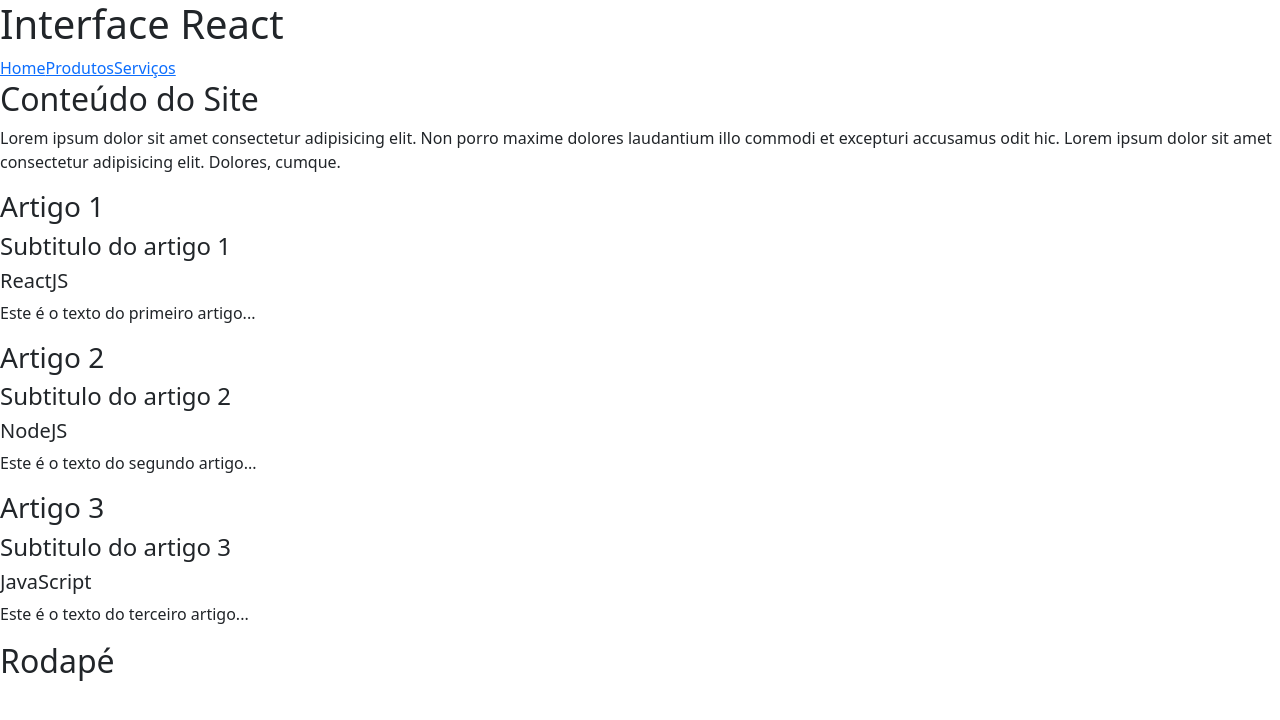
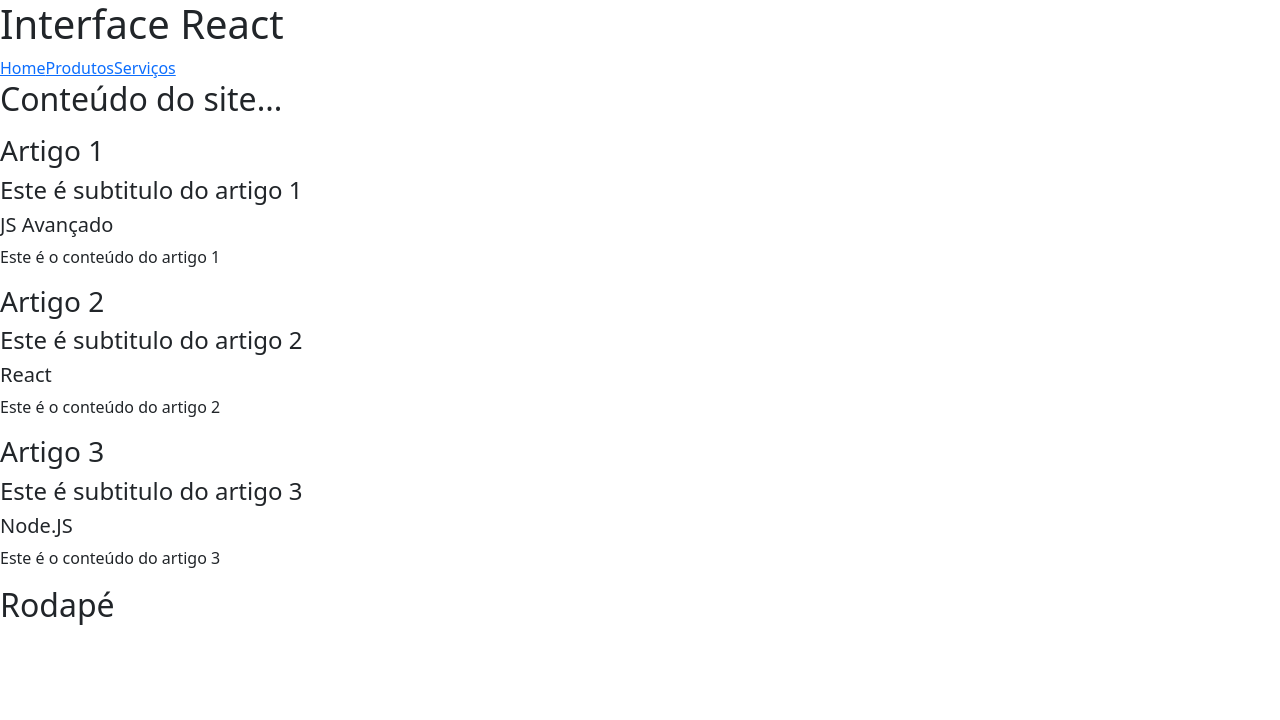
Before and after one commit to GabrielG9z/meu-app, a React (Create React App) app: page / in a window 1280 px wide. Shown: the top 720 px of the page. Built offline with nearby package versions, Linux system fonts and the light colour scheme.

Commit message:
Update
Fizemos  o acesso de um objeto através do map, que é um loop para exibição de todos os dados programados

```diff
--- a/src/components/layout/Conteudo.jsx
+++ b/src/components/layout/Conteudo.jsx
@@ -1,48 +1,45 @@
 import Artigo from "../Artigo";
 
 const Conteudo = () => {
-  /*1) Crie um array com o nome de 3 cursos
-    2) Dentro das chamadas do artigos, passe como uma nova prop chamada curso o nome de cada curso.
-  */
-  const curso = ["ReactJS", "NodeJS", "JavaScript"];
+  const artigos = [
+    {
+      titulo: "Artigo 1",
+      subtitulo: "Este é subtitulo do artigo 1",
+      texto: "Este é o conteúdo do artigo 1",
+      curso: "JS Avançado",
+    },
+    {
+      titulo: "Artigo 2",
+      subtitulo: "Este é subtitulo do artigo 2",
+      texto: "Este é o conteúdo do artigo 2",
+      curso: "React",
+    },
+    {
+      titulo: "Artigo 3",
+      subtitulo: "Este é subtitulo do artigo 3",
+      texto: "Este é o conteúdo do artigo 3",
+      curso: "Node.JS",
+    },
+  ];
 
   return (
     <>
       <main>
         <section>
-          {/* AQUI É COMENTÁRIO DENTRO DO JSX */}
-          <h2>Conteúdo do Site</h2>
-          <p>
-            Lorem ipsum dolor sit amet consectetur adipisicing elit. Non porro
-            maxime dolores laudantium illo commodi et excepturi accusamus odit
-            hic. Lorem ipsum dolor sit amet consectetur adipisicing elit.
-            Dolores, cumque.
-          </p>
-          <Artigo
-            titulo="Artigo 1"
-            subtitulo="Subtitulo do artigo 1 "
-            /* Sempre que o react espera uma informação programada ele espera chaves para interpretar */
-            curso={curso[0]}
-          >
-            Este é o texto do primeiro artigo...
-          </Artigo>
+          <h2>Conteúdo do site...</h2>
+          <p></p>
 
-          <Artigo
-            titulo="Artigo 2"
-            subtitulo="Subtitulo do artigo 2"
-            /* Sempre que o react espera uma informação programada ele espera chaves para interpretar */
-            curso={curso[1]}
-          >
-            Este é o texto do segundo artigo...
-          </Artigo>
-          <Artigo
-            titulo="Artigo 3"
-            subtitulo="Subtitulo do artigo 3"
-            /* Sempre que o react espera uma informação programada ele espera chaves para interpretar */
-            curso={curso[2]}
-          >
-            Este é o texto do terceiro artigo...
-          </Artigo>
+          {artigos.map((artigo) => {
+            return (
+              <Artigo
+                titulo={artigo.titulo}
+                subtitulo={artigo.subtitulo}
+                curso={artigo.curso}
+              >
+                {artigo.texto}
+              </Artigo>
+            );
+          })}
         </section>
       </main>
     </>
```
